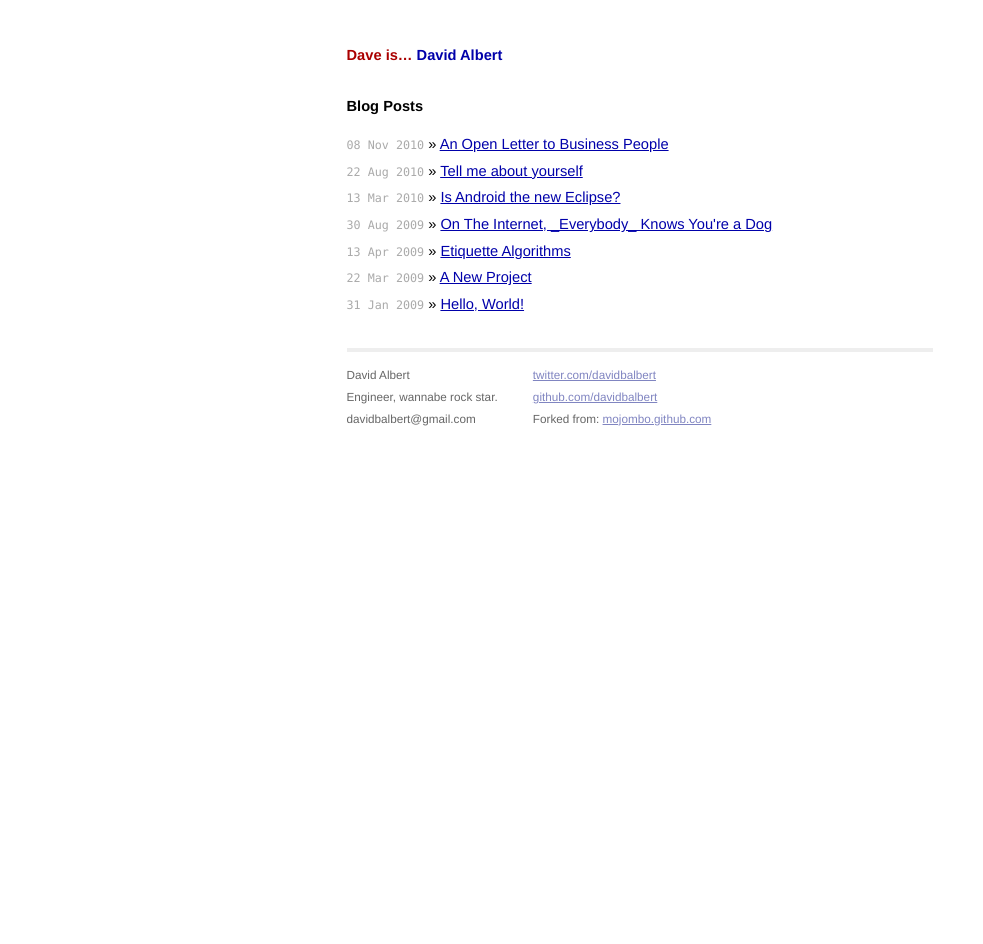
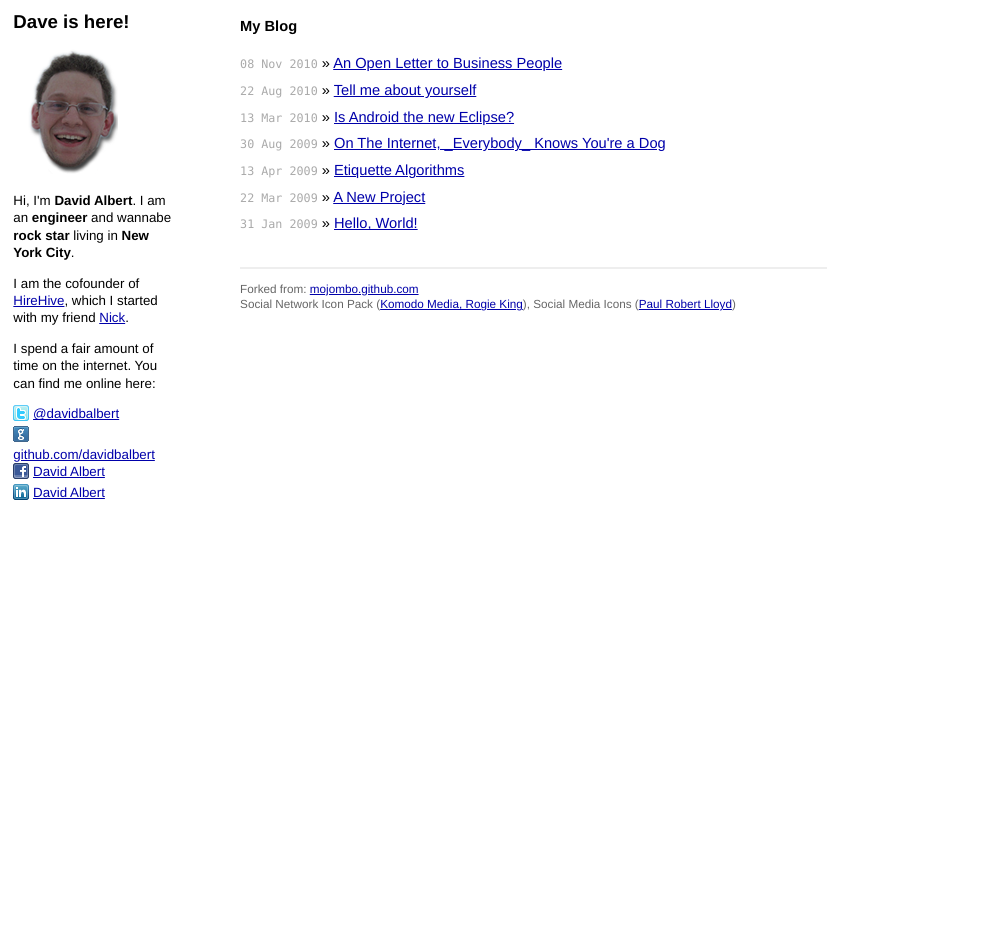
Before and after one commit to davidbalbert/davidbalbert.github.io, a Jekyll site: the page built from index.html, in a window 1280 px wide. Shown: the whole page, without its empty margins (0-983 px from the left). Built offline with Jekyll 4.4.1, drawn with Linux system fonts in a browser that asks for light colours; Markdown is read by kramdown in place of the engine named in the settings; after the commit the page ends 900 px from its top, so only the background shows below that.

Commit message:
New layout!

```diff
--- a/_layouts/default.html
+++ b/_layouts/default.html
@@ -1,5 +1,5 @@
 <!DOCTYPE html>
-<html xmlns="http://www.w3.org/1999/xhtml" xml:lang="en" lang="en-us">
+<html lang="en-us">
 <head>
   <meta http-equiv="content-type" content="text/html; charset=utf-8" />
   <title>{{ page.title }}</title>
@@ -11,36 +11,33 @@
   <!-- Homepage CSS -->
   <link rel="stylesheet" href="/css/screen.css" type="text/css" media="screen, projection" />
 
-   <!-- Typekit -->
-   <script type="text/javascript" src="http://use.typekit.com/jpd0pfm.js"></script>
-   <script type="text/javascript">try{Typekit.load();}catch(e){}</script>
 </head>
 <body>
 
+
+<div class="about">
+  <h1 id="site-title">Dave is here!</h1>
+  <img alt="Dave" src="images/dave.png" />
+  <p>Hi, I'm <strong>David Albert</strong>. I am an <strong>engineer</strong> and wannabe <strong>rock star</strong> living in <strong>New York City</strong>.</p>
+
+  <p>I am the cofounder of <a href="http://hirehive.com/">HireHive</a>, which I started with my friend <a href="http://nick.is/">Nick</a>.</p>
+
+  <p>I spend a fair amount of time on the internet. You can find me online here:</p>
+  <ul class="nav-list">
+    <li><img alt="Twitter" src="images/twitter.png" /> <a href="http://twitter.com/davidbalbert">@davidbalbert</a></li>
+    <li><img alt="GitHub" src="images/github.png" /> <a href="http://github.com/davidbalbert">github.com/davidbalbert</a></li>
+    <li><img alt="Facebook" src="images/facebook.png" /> <a href="http://facebook.com/davidbalbert">David Albert</a></li>
+    <li><img alt="Linked In" src="images/linkedin.png" /> <a href="http://www.linkedin.com/in/davidbalbert">David Albert</a></li>
+  </ul>
+</div>
+
 <div class="site">
-  <div class="title">
-    Dave is&hellip;
-    <a href="/">David Albert</a>
-    <!--<a class="extra" href="/">home</a>-->
-  </div>
 
   {{ content }}
 
   <div class="footer">
-    <div class="contact">
-      <p>
-        David Albert<br />
-        Engineer, wannabe rock star.<br />
-        davidbalbert@gmail.com
-      </p>
-    </div>
-    <div class="contact">
-      <p>
-        <a href="http://twitter.com/davidbalbert/">twitter.com/davidbalbert</a><br />
-        <a href="http://github.com/davidbalbert/">github.com/davidbalbert</a><br />
-        Forked from: <a href="http://github.com/mojombo/mojombo.github.com">mojombo.github.com</a>
-      </p>
-    </div>
+    <div>Forked from: <a href="http://github.com/mojombo/mojombo.github.com">mojombo.github.com</a></div>
+    <div xmlns:cc="http://creativecommons.org/ns#" xmlns:dct="http://purl.org/dc/terms/" about="http://www.komodomedia.com/blog/2008/12/social-media-mini-iconpack/"><span property="dct:title">Social Network Icon Pack</span> (<a rel="cc:attributionURL" property="cc:attributionName" href="http://www.komodomedia.com/blog/2008/12/social-media-mini-iconpack/">Komodo Media, Rogie King</a>), Social Media Icons (<a href="http://paulrobertlloyd.com/2009/06/social_media_icons">Paul Robert Lloyd</a>) </div>
   </div>
 </div>
 
--- a/_layouts/post.html
+++ b/_layouts/post.html
@@ -1,7 +1,11 @@
 ---
 layout: default
 ---
+<div class="nav">
+  <a href="/">&larr; go home</a>
+</div>
 <h1>{{ page.title }}</h1>
-<div id="post">
+<div class="date">{{ page.date | date: "%B %d, %Y" }}</div>
+<div id="post" class="hyphenate">
 {{ content }}
 </div>
--- a/css/screen.css
+++ b/css/screen.css
@@ -78,12 +78,61 @@ ul.posts {
 /*
 /*****************************************************************************/
 
+#site-title {
+  font-size: 1.4em;
+}
+
+.about {
+  text-align: left;
+  width: 12em;
+  float: left;
+  margin-left: 1em;
+  margin-right: 5em;
+  margin-top: 1em;
+  line-height: 1.3em;
+}
+
+.about a:visited {
+  color: #00a;
+}
+
+.about a:hover {
+  color: black;
+}
+
+.nav {
+  margin-bottom: 1em;
+}
+
+.nav-list a {
+  vertical-align: top;
+}
+
+.nav a:visited {
+  color: #00a;
+}
+
+.nav a:hover {
+  color: #00a;
+}
+
+.about ul {
+  list-style: none;
+}
+
+.date {
+  font-size: 0.8em;
+  color: #666;
+  font-style: italic;
+}
+
 .site {
   font-size: 110%;
   text-align: justify;
   width: 40em;
-  margin: 3em auto 2em auto;
+  margin: 1em auto 2em auto;
   line-height: 1.5em;
+  float: left;
 }
 
 .title {
@@ -118,8 +167,11 @@ ul.posts {
   .site .footer {
     font-size: 80%;
     color: #666;
-    border-top: 4px solid #eee;
+    border-top: 2px solid #eee;
     margin-top: 2em;
+    margin-bottom: 3em;
+    padding-top: 1em;
+    line-height: 1.3em;
     overflow: hidden;
   }
 
--- a/index.html
+++ b/index.html
@@ -4,7 +4,7 @@
 ---
 
 <div id="home">
-  <h1>Blog Posts</h1>
+  <h1>My Blog</h1>
   <ul class="posts">
     {% for post in site.posts %}
       <li><span>{{ post.date | date_to_string }}</span> &raquo; <a href="{{ post.url }}">{{ post.title }}</a></li>
```
Also changed, not shown: images/dave.png (added), images/facebook.png (added), images/github.png (added), images/linkedin.png (added), images/twitter.png (added). Lines whose indentation alone changed are shown as unchanged.
